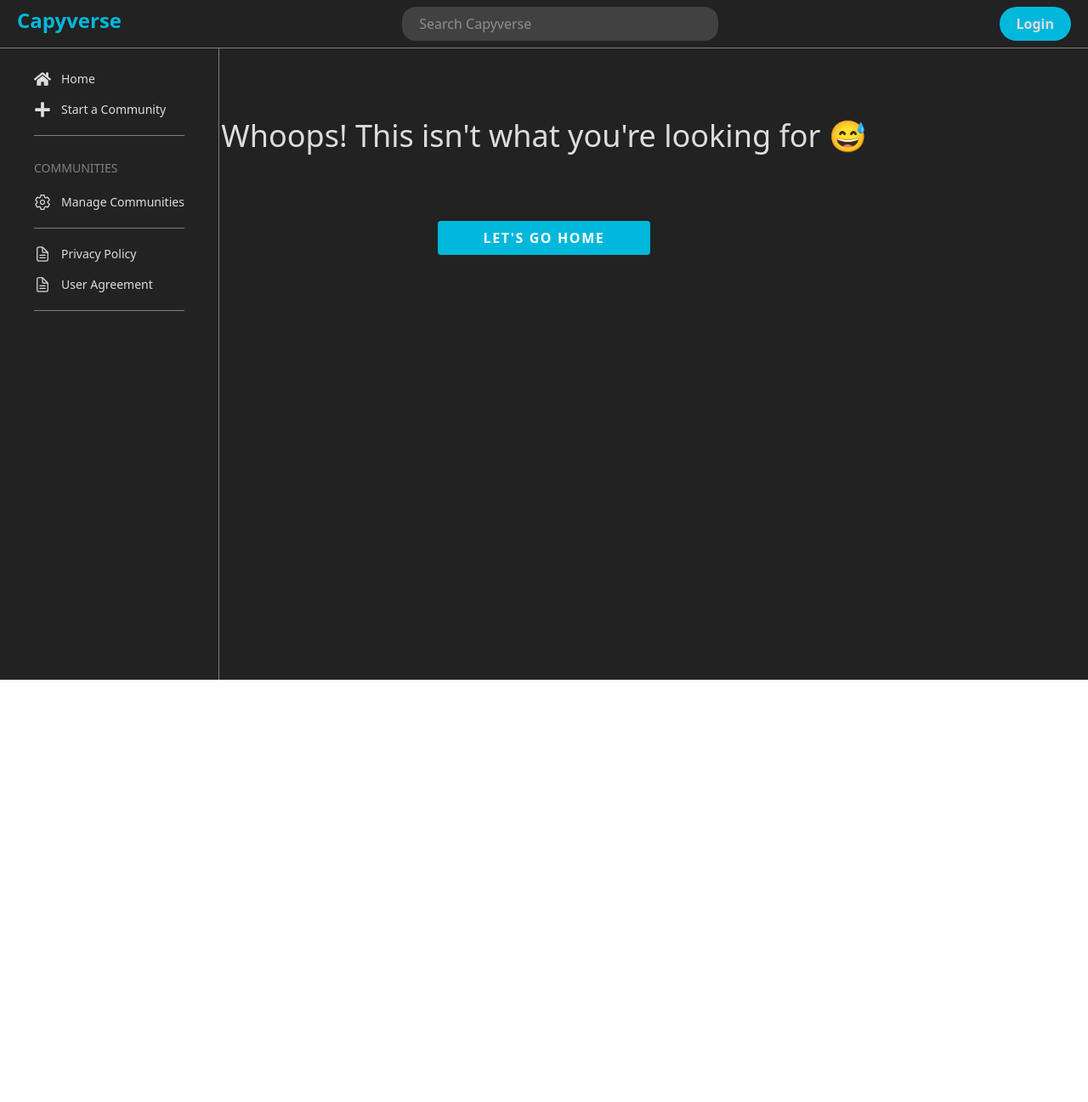
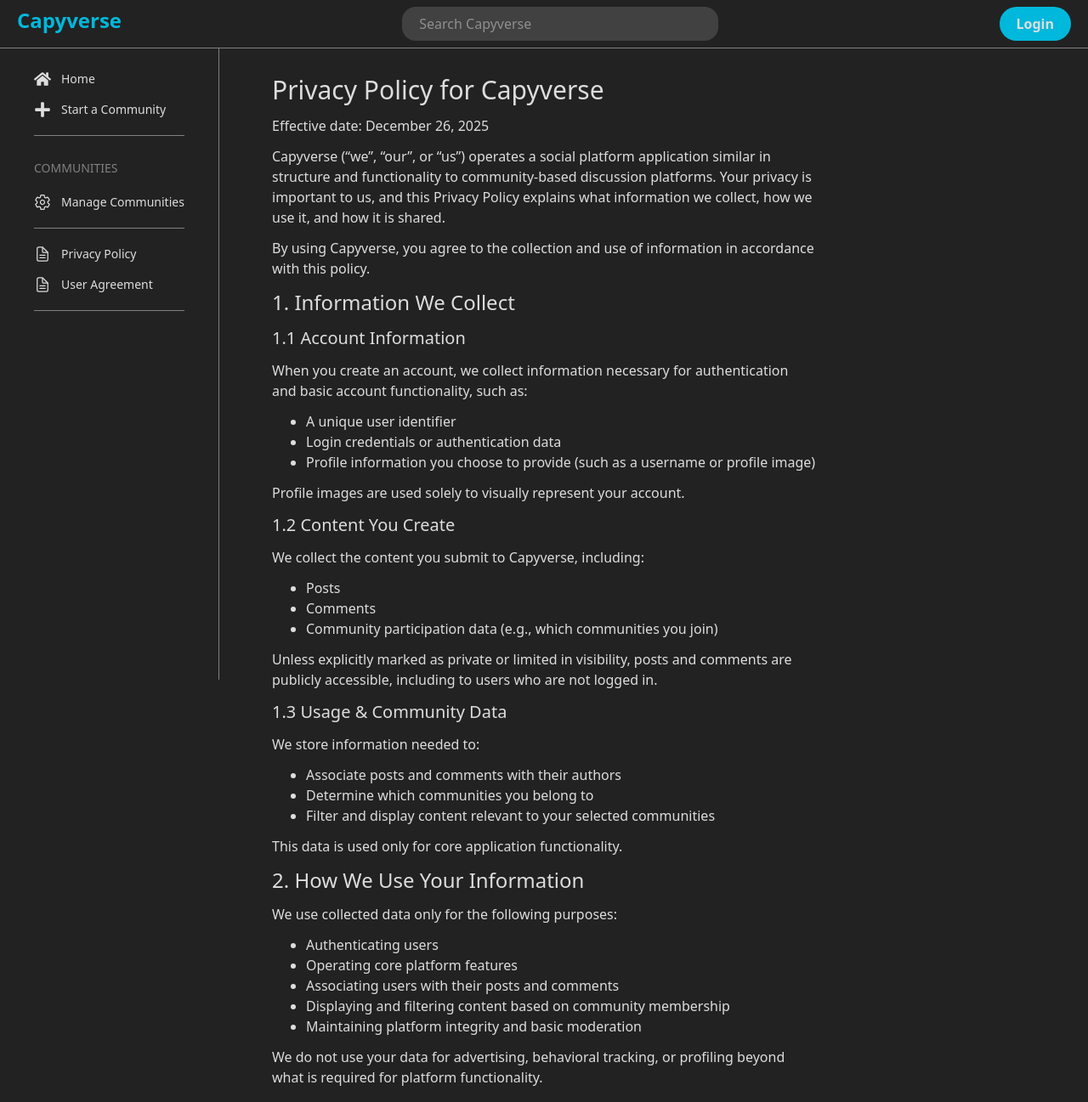
Before and after one commit to codingcapy/capyverse, a React (Vite) app in the folder frontend/: page /policies/privacypolicy in a window 1280 px wide. Shown: the top 1297 px of the page at 85% size. Before the commit the page ends 800 px from the top, so only its background shows below. Built offline with nearby package versions, Linux system fonts and the light colour scheme; what hono would draw is missing.

Commit message:
feat: build privacy policy page

```diff
--- a/frontend/src/routeTree.gen.ts
+++ b/frontend/src/routeTree.gen.ts
@@ -15,6 +15,7 @@ import { Route as LoginRouteImport } from './routes/login'
 import { Route as CreatepostRouteImport } from './routes/createpost'
 import { Route as IndexRouteImport } from './routes/index'
 import { Route as PostsPostIdRouteImport } from './routes/posts/$postId'
+import { Route as PoliciesPrivacypolicyRouteImport } from './routes/policies/privacypolicy'
 
 const SignupRoute = SignupRouteImport.update({
   id: '/signup',
@@ -46,6 +47,11 @@ const PostsPostIdRoute = PostsPostIdRouteImport.update({
   path: '/posts/$postId',
   getParentRoute: () => rootRouteImport,
 } as any)
+const PoliciesPrivacypolicyRoute = PoliciesPrivacypolicyRouteImport.update({
+  id: '/policies/privacypolicy',
+  path: '/policies/privacypolicy',
+  getParentRoute: () => rootRouteImport,
+} as any)
 
 export interface FileRoutesByFullPath {
   '/': typeof IndexRoute
@@ -53,6 +59,7 @@ export interface FileRoutesByFullPath {
   '/login': typeof LoginRoute
   '/profile': typeof ProfileRoute
   '/signup': typeof SignupRoute
+  '/policies/privacypolicy': typeof PoliciesPrivacypolicyRoute
   '/posts/$postId': typeof PostsPostIdRoute
 }
 export interface FileRoutesByTo {
@@ -61,6 +68,7 @@ export interface FileRoutesByTo {
   '/login': typeof LoginRoute
   '/profile': typeof ProfileRoute
   '/signup': typeof SignupRoute
+  '/policies/privacypolicy': typeof PoliciesPrivacypolicyRoute
   '/posts/$postId': typeof PostsPostIdRoute
 }
 export interface FileRoutesById {
@@ -70,6 +78,7 @@ export interface FileRoutesById {
   '/login': typeof LoginRoute
   '/profile': typeof ProfileRoute
   '/signup': typeof SignupRoute
+  '/policies/privacypolicy': typeof PoliciesPrivacypolicyRoute
   '/posts/$postId': typeof PostsPostIdRoute
 }
 export interface FileRouteTypes {
@@ -80,9 +89,17 @@ export interface FileRouteTypes {
     | '/login'
     | '/profile'
     | '/signup'
+    | '/policies/privacypolicy'
     | '/posts/$postId'
   fileRoutesByTo: FileRoutesByTo
-  to: '/' | '/createpost' | '/login' | '/profile' | '/signup' | '/posts/$postId'
+  to:
+    | '/'
+    | '/createpost'
+    | '/login'
+    | '/profile'
+    | '/signup'
+    | '/policies/privacypolicy'
+    | '/posts/$postId'
   id:
     | '__root__'
     | '/'
@@ -90,6 +107,7 @@ export interface FileRouteTypes {
     | '/login'
     | '/profile'
     | '/signup'
+    | '/policies/privacypolicy'
     | '/posts/$postId'
   fileRoutesById: FileRoutesById
 }
@@ -99,6 +117,7 @@ export interface RootRouteChildren {
   LoginRoute: typeof LoginRoute
   ProfileRoute: typeof ProfileRoute
   SignupRoute: typeof SignupRoute
+  PoliciesPrivacypolicyRoute: typeof PoliciesPrivacypolicyRoute
   PostsPostIdRoute: typeof PostsPostIdRoute
 }
 
@@ -146,6 +165,13 @@ declare module '@tanstack/react-router' {
       preLoaderRoute: typeof PostsPostIdRouteImport
       parentRoute: typeof rootRouteImport
     }
+    '/policies/privacypolicy': {
+      id: '/policies/privacypolicy'
+      path: '/policies/privacypolicy'
+      fullPath: '/policies/privacypolicy'
+      preLoaderRoute: typeof PoliciesPrivacypolicyRouteImport
+      parentRoute: typeof rootRouteImport
+    }
   }
 }
 
@@ -155,6 +181,7 @@ const rootRouteChildren: RootRouteChildren = {
   LoginRoute: LoginRoute,
   ProfileRoute: ProfileRoute,
   SignupRoute: SignupRoute,
+  PoliciesPrivacypolicyRoute: PoliciesPrivacypolicyRoute,
   PostsPostIdRoute: PostsPostIdRoute,
 }
 export const routeTree = rootRouteImport
--- /dev/null
+++ b/frontend/src/routes/policies/privacypolicy.tsx
@@ -0,0 +1,156 @@
+import { createFileRoute } from "@tanstack/react-router";
+
+export const Route = createFileRoute("/policies/privacypolicy")({
+  component: RouteComponent,
+});
+
+function RouteComponent() {
+  return (
+    <div className="pt-[88px] px-2 md:px-0 mx-auto w-full md:w-[50%] 2xl:w-[40%] pb-20">
+      <h1 className="text-3xl">Privacy Policy for Capyverse</h1>
+      <p className="my-3">Effective date: December 26, 2025</p>
+      <p className="my-3">
+        Capyverse (“we”, “our”, or “us”) operates a social platform application
+        similar in structure and functionality to community-based discussion
+        platforms. Your privacy is important to us, and this Privacy Policy
+        explains what information we collect, how we use it, and how it is
+        shared.
+      </p>
+      <p className="my-3">
+        By using Capyverse, you agree to the collection and use of information
+        in accordance with this policy.
+      </p>
+      <h2 className="text-2xl my-3">1. Information We Collect</h2>
+      <h3 className="text-xl my-3">1.1 Account Information</h3>
+      <p className="my-3">
+        When you create an account, we collect information necessary for
+        authentication and basic account functionality, such as:
+      </p>
+      <ul className="list-disc pl-10 my-3">
+        <li>A unique user identifier</li>
+        <li>Login credentials or authentication data</li>
+        <li>
+          Profile information you choose to provide (such as a username or
+          profile image)
+        </li>
+      </ul>
+      <p className="my-3">
+        Profile images are used solely to visually represent your account.
+      </p>
+      <h3 className="text-xl my-3">1.2 Content You Create</h3>
+      <p className="my-3">
+        We collect the content you submit to Capyverse, including:
+      </p>
+      <ul className="list-disc pl-10 my-3">
+        <li>Posts</li>
+        <li>Comments</li>
+        <li>Community participation data (e.g., which communities you join)</li>
+      </ul>
+      <p className="my-3">
+        Unless explicitly marked as private or limited in visibility, posts and
+        comments are publicly accessible, including to users who are not logged
+        in.
+      </p>
+      <h3 className="text-xl my-3">1.3 Usage & Community Data</h3>
+      <p className="my-3">We store information needed to:</p>
+      <ul className="list-disc pl-10 my-3">
+        <li>Associate posts and comments with their authors</li>
+        <li>Determine which communities you belong to</li>
+        <li>
+          Filter and display content relevant to your selected communities
+        </li>
+      </ul>
+      <p className="my-3">
+        This data is used only for core application functionality.
+      </p>
+      <h2 className="text-2xl my-3">2. How We Use Your Information</h2>
+      <p className="my-3">
+        We use collected data only for the following purposes:
+      </p>
+      <ul className="list-disc pl-10 my-3">
+        <li>Authenticating users</li>
+        <li>Operating core platform features</li>
+        <li>Associating users with their posts and comments</li>
+        <li>Displaying and filtering content based on community membership</li>
+        <li>Maintaining platform integrity and basic moderation</li>
+      </ul>
+      <p className="my-3">
+        We do not use your data for advertising, behavioral tracking, or
+        profiling beyond what is required for platform functionality.
+      </p>
+      <h2 className="text-2xl my-3">3. Public Content</h2>
+      <p className="my-3">Please note:</p>
+      <ul className="list-disc pl-10 my-3">
+        <li>
+          Public posts and comments may be viewed by anyone, including
+          non-registered users.
+        </li>
+        <li>
+          Content you choose to make private or limited will only be visible
+          according to those settings.
+        </li>
+      </ul>
+      <p className="my-3">
+        You are responsible for any information you choose to share publicly.
+      </p>
+      <h2 className="text-2xl my-3">4. Data Sharing</h2>
+      <p className="my-3">We do not sell or rent your personal data.</p>
+      <p className="my-3">
+        We only share information in the following limited cases:
+      </p>
+      <ul className="list-disc pl-10 my-3">
+        <li>When required by law or valid legal process</li>
+        <li>
+          To protect the rights, safety, or security of Capyverse or its users
+        </li>
+        <li>
+          With service providers strictly necessary to operate the platform
+          (e.g., hosting or storage providers), under confidentiality
+          obligations
+        </li>
+      </ul>
+      <h2 className="text-2xl my-3">5. Data Storage and Security</h2>
+      <p className="my-3">
+        We take reasonable technical and organizational measures to protect your
+        data from unauthorized access, loss, or misuse. However, no system is
+        100% secure, and we cannot guarantee absolute security.
+      </p>
+      <h2 className="text-2xl my-3">6. Data Retention</h2>
+      <p className="my-3">
+        We retain data only for as long as necessary to provide the service:
+      </p>
+      <ul className="list-disc pl-10 my-3">
+        <li>Account data is retained while your account is active</li>
+        <li>
+          Content remains stored unless deleted by you or required to be removed
+        </li>
+      </ul>
+      <p className="my-3">
+        Deleted data may persist for a limited time in backups.
+      </p>
+      <h2 className="text-2xl my-3">7. Your Rights</h2>
+      <p className="my-3">
+        Depending on your jurisdiction, you may have the right to:
+      </p>
+      <ul className="list-disc pl-10 my-3">
+        <li>Access your personal data</li>
+        <li>Correct inaccurate information</li>
+        <li>Request deletion of your account and associated data</li>
+      </ul>
+      <p className="my-3">
+        You can exercise these rights through the app or by contacting us.
+      </p>
+      <h2 className="text-2xl my-3">8. Children’s Privacy</h2>
+      <p className="my-3">
+        Capyverse is not intended for use by children under the age required by
+        applicable law. We do not knowingly collect personal data from children.
+      </p>
+      <h2 className="text-2xl my-3">9. Changes to This Policy</h2>
+      <p className="my-3">
+        We may update this Privacy Policy from time to time. Changes will be
+        effective when posted. Continued use of Capyverse after changes
+        constitutes acceptance of the updated policy.
+      </p>
+    </div>
+  );
+}
```
Also changed, not shown: 29 other files (tests, documents, lock files or other folders).
